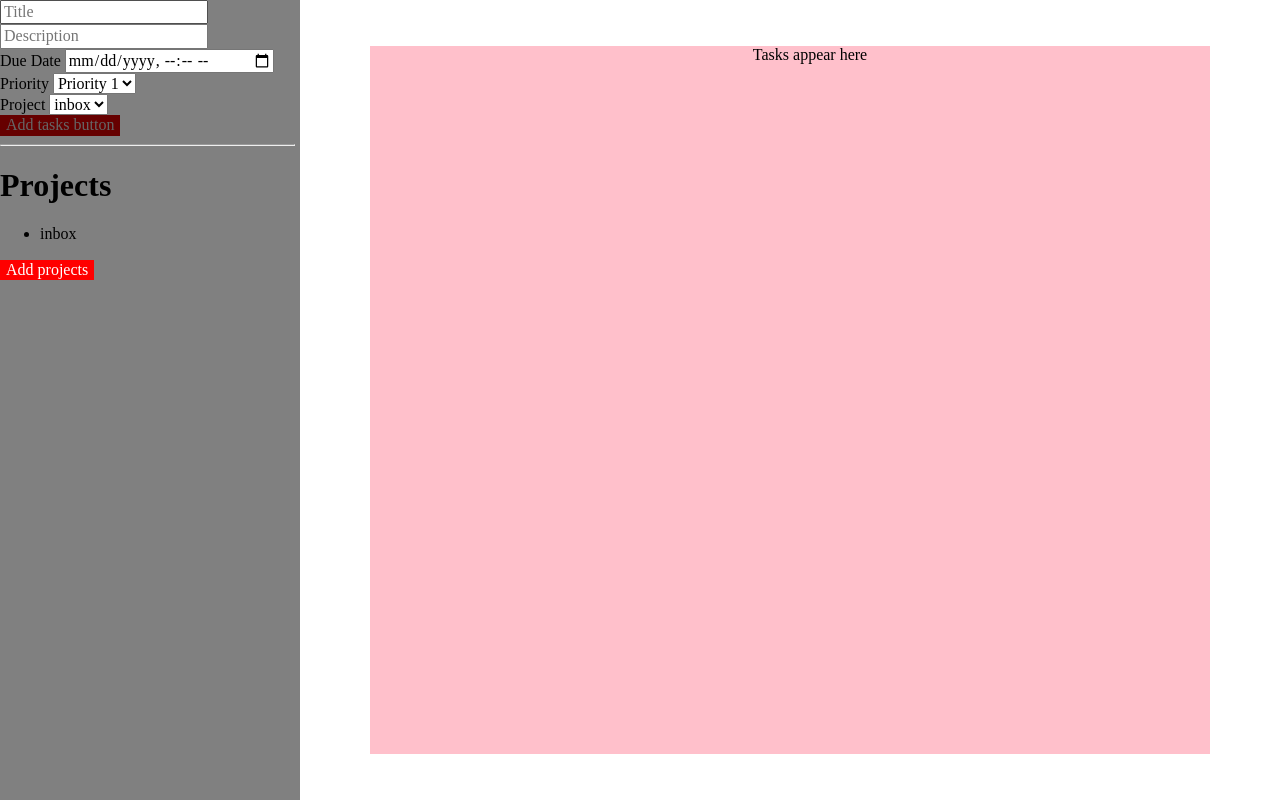
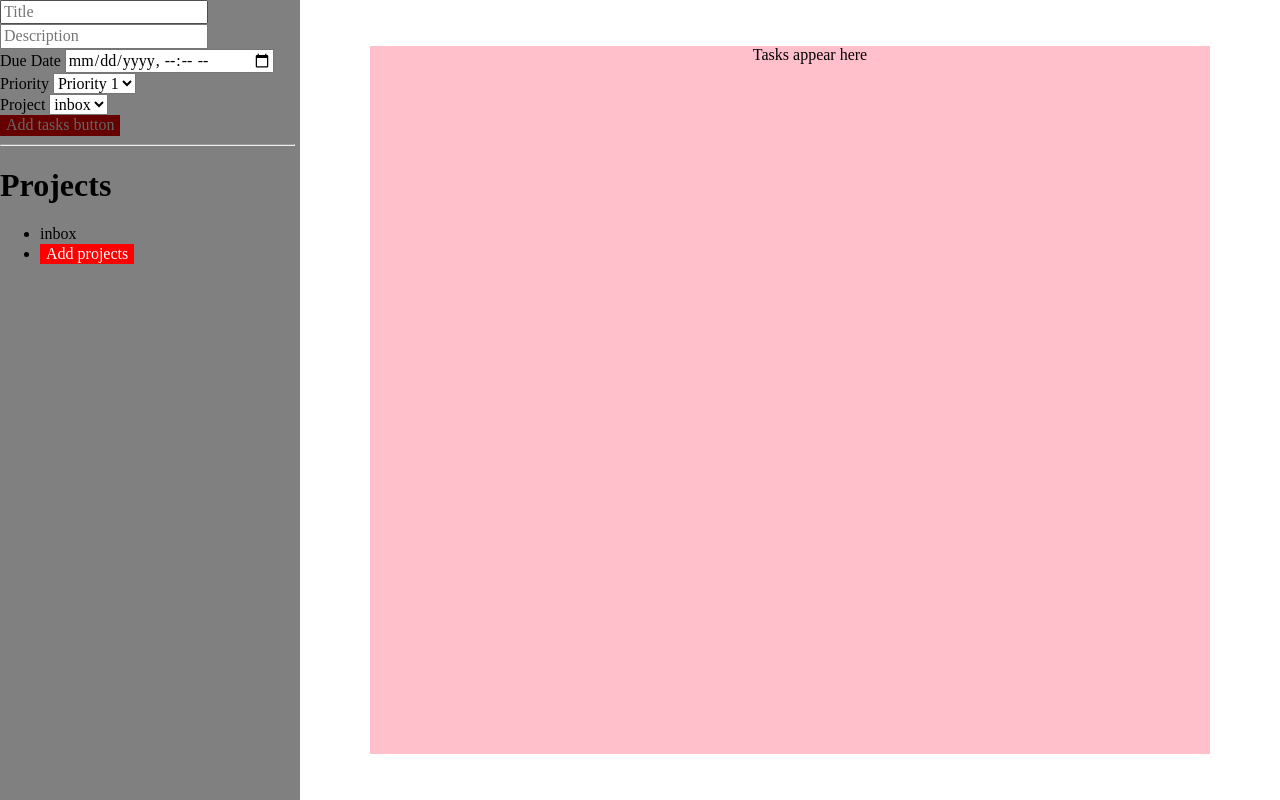
Before and after one commit to KojinKuro/todo-app, a website built with webpack: page src/index.html in a window 1280 px wide. Built offline with nearby package versions, Linux system fonts and the light colour scheme.

Commit message:
refactor: Make button part of list

```diff
--- a/src/index.html
+++ b/src/index.html
@@ -48,7 +48,6 @@
             <li>inbox</li>
             <li>project #1</li>
           </ul>
-          <button class="add-projects-button">Add projects</button>
         </div>
       </div>
       <span class="sidebar-handle">
--- a/src/javascript/domHandler.js
+++ b/src/javascript/domHandler.js
@@ -128,6 +128,8 @@ function updateProjects(database) {
     projectsDisplay.innerHTML += `<li>${project}</li>`;
     projectSelect.innerHTML += `<option value="${project}">${project}</option>`;
   });
+  projectsDisplay.innerHTML +=
+    '<li><button class="add-projects-button">Add projects</button></li>';
 }
 
 // todo: update this to not require an element parameter and just return it
```
